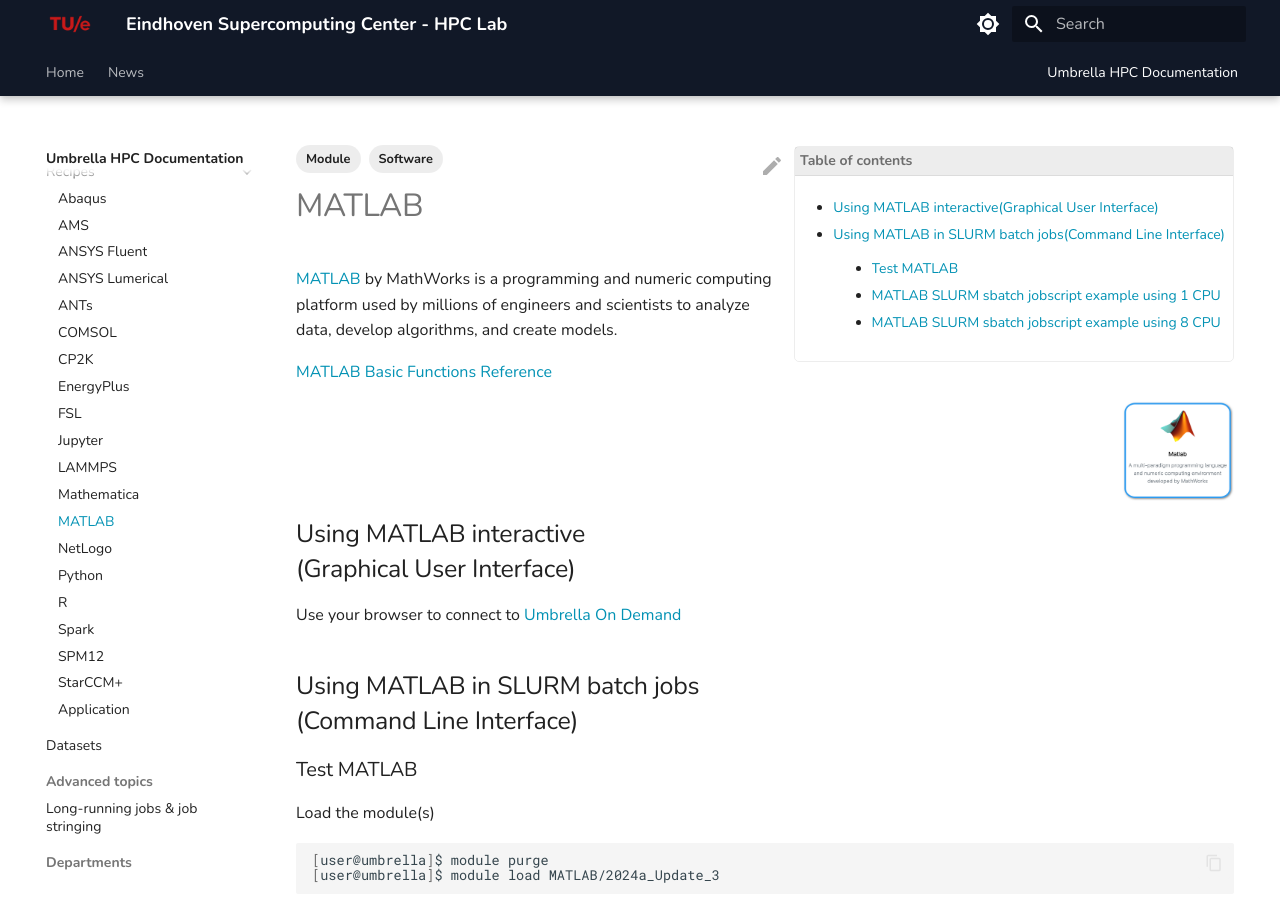
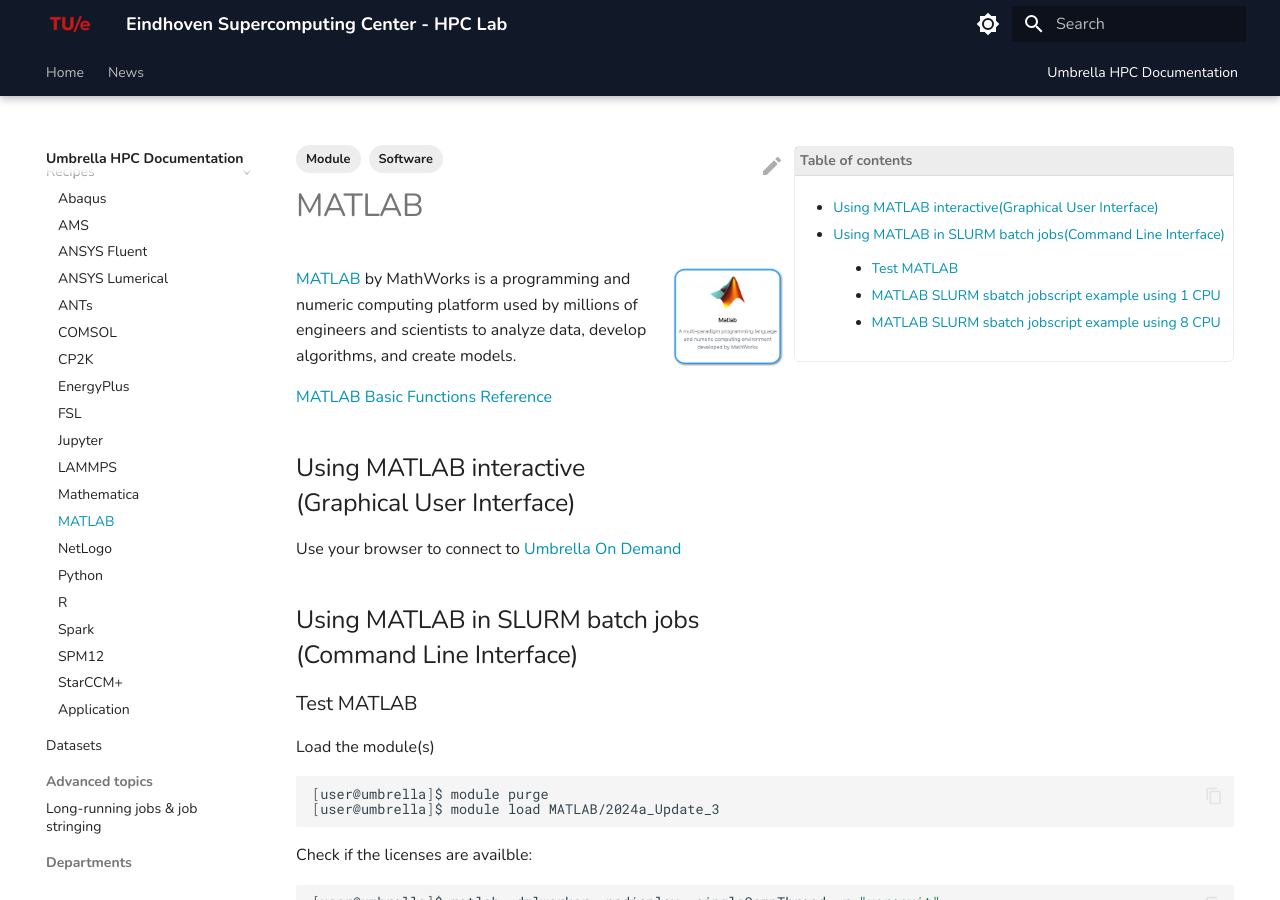
Before and after one commit to gferhpc/supercomputing.tue.nl, an MkDocs documentation site: the page built from pages/documentation/software/recipes/matlab.md, in a window 1280 px wide and 900 px high. Built offline with MkDocs 1.6.1 and Material for MkDocs 9.7.7, drawn with Linux system fonts in a browser that asks for light colours.

Commit message:
Update matlab.md

```diff
--- a/pages/documentation/software/recipes/matlab.md
+++ b/pages/documentation/software/recipes/matlab.md
@@ -2,12 +2,10 @@
 title: MATLAB
 tags: [Software, Module]
 ---
-
+![MATLAB in Umbrella On Demand](matlab-ood.png){: align=right style="height:100px"}
 [MATLAB](https://nl.mathworks.com/products/matlab.html){:target="_blank"} by MathWorks is a programming and numeric computing platform used by millions of engineers and scientists to analyze data, develop algorithms, and create models.
 
 [MATLAB Basic Functions Reference](matlab-basic-functions-reference.pdf)
-
-![MATLAB in Umbrella On Demand](matlab-ood.png){: align=right style="height:100px"}
 
 ## Using MATLAB interactive<br>(Graphical User Interface)
 
```
